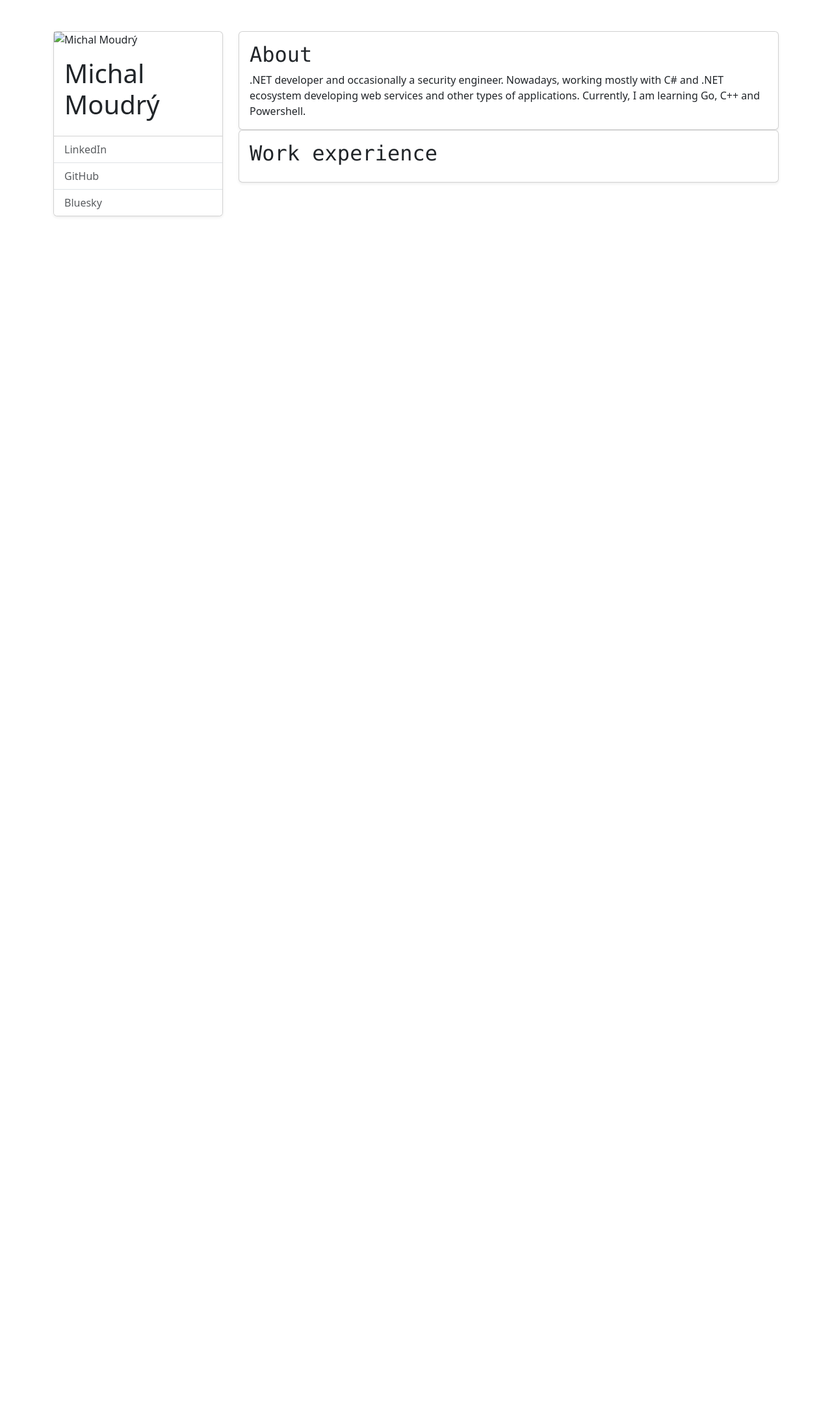
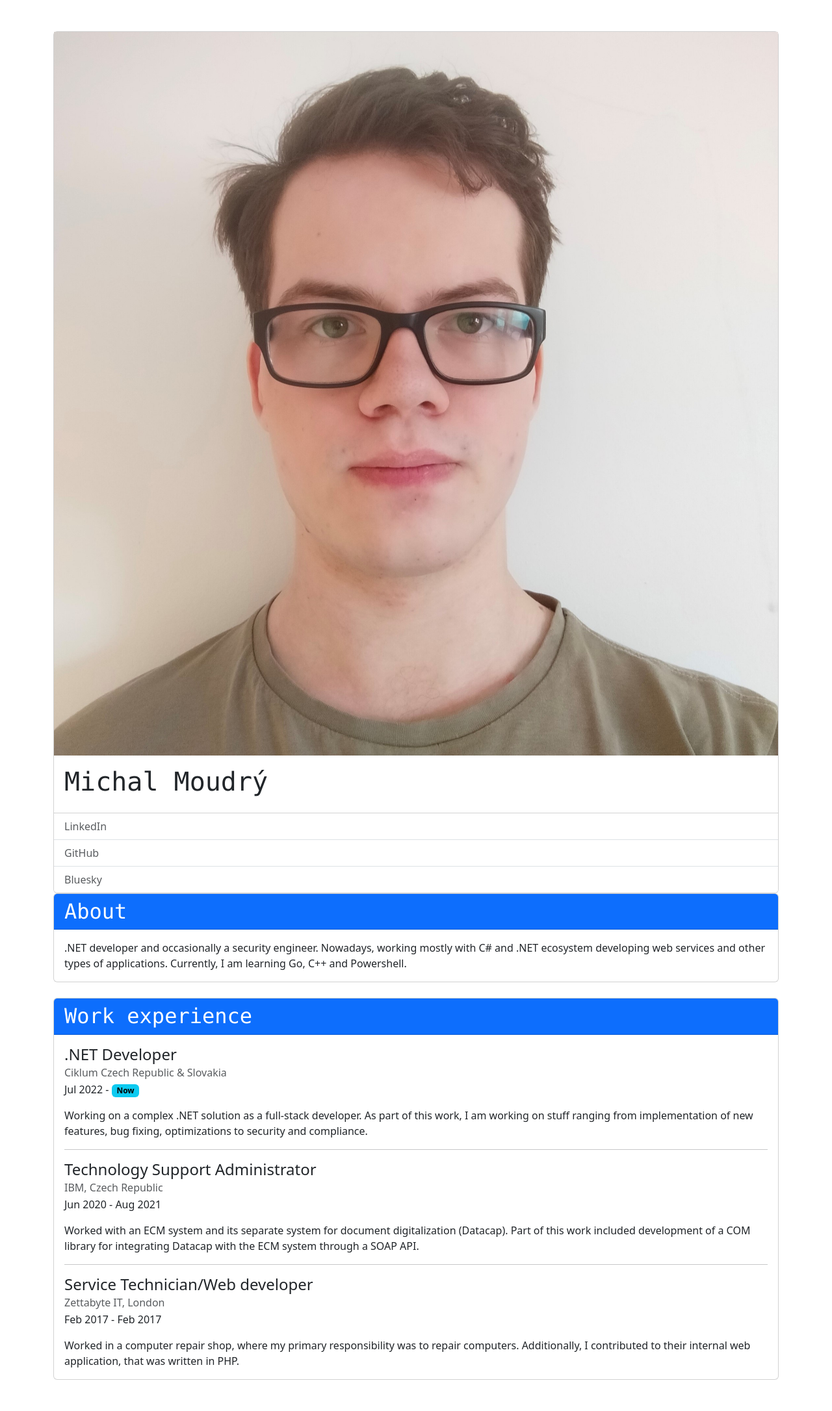
Before and after one commit to MichalMoudry/michalmoudry.github.io, a Jekyll site: the page built from index.html, in a window 1280 px wide. Shown: the whole page at 65% size. Built offline with Jekyll 4.4.1, drawn with Linux system fonts in a browser that asks for light colours; before the commit the page ends 900 px from its top, so only the background shows below that.

Commit message:
Finished work exp section

```diff
--- a/_includes/head.html
+++ b/_includes/head.html
@@ -4,8 +4,8 @@
     <meta name="author" content="Michal Moudrý" />
     <meta name="description" content="{{ site.description }}">
     <title>{% if page.title %}{{ page.title }}{% else %}{{ site.title }}{% endif %}</title>
-    <link rel="stylesheet" href="{{ "/lib/css/bootstrap.min.css" | prepend: site.baseurl }}">
-    <script src="{{ "/lib/js/bootstrap.bundle.min.js" | prepend: site.baseurl }}"></script>
+    <link rel="stylesheet" href="{{ "/css/bootstrap.min.css" | prepend: site.baseurl }}">
+    <script src="{{ "/js/bootstrap.bundle.min.js" | prepend: site.baseurl }}"></script>
     <link
         rel="canonical"
         href="{{ page.url | replace:'index.html','' | prepend: site.baseurl | prepend: site.url }}">
--- a/_includes/workexperience.html
+++ /dev/null
@@ -1 +0,0 @@
-<h2 class="card-title font-monospace">Work experience</h2>
--- /dev/null
+++ b/_includes/workexperiences.html
@@ -0,0 +1,35 @@
+<div class="card-header text-bg-primary">
+    <h2 class="font-monospace mb-0">Work experience</h2>
+</div>
+<div class="card-body">
+    <h3 class="card-title fs-4">.NET Developer</h3>
+    <h4 class="card-subtitle fs-6 mb-1 text-body-secondary">Ciklum Czech Republic & Slovakia</h4>
+    <p class="card-text">Jul 2022 - <span class="badge text-bg-info">Now</span></p>
+    <p class="card-text">
+        Working on a complex .NET solution as a full-stack developer.
+        As part of this work, I am working on stuff ranging from implementation
+        of new features, bug fixing, optimizations to security and compliance.
+    </p>
+
+    <hr class="border-dashed" />
+
+    <h3 class="card-title fs-4">Technology Support Administrator</h3>
+    <h4 class="card-subtitle fs-6 mb-1 text-body-secondary">IBM, Czech Republic</h4>
+    <p class="card-text">Jun 2020 - Aug 2021</p>
+    <p class="card-text">
+        Worked with an ECM system and its separate system for document digitalization
+        (Datacap). Part of this work included development of a COM library for
+        integrating Datacap with the ECM system through a SOAP API.
+    </p>
+
+    <hr class="border-dashed" />
+
+    <h3 class="card-title fs-4">Service Technician/Web developer</h3>
+    <h4 class="card-subtitle fs-6 mb-1 text-body-secondary">Zettabyte IT, London</h4>
+    <p class="card-text">Feb 2017 - Feb 2017</p>
+    <p class="card-text">
+        Worked in a computer repair shop, where my primary responsibility was to
+        repair computers. Additionally, I contributed to their internal web application,
+        that was written in PHP.
+    </p>
+</div>
--- /dev/null
+++ b/css/main.css
@@ -0,0 +1,3 @@
+.border-dashed {
+    border-style: dashed;
+}
--- a/index.html
+++ b/index.html
@@ -4,15 +4,15 @@ layout: default
 
 <div class="container py-5">
     <div class="row">
-        <div class="col-3">
-            <div class="card shadow-sm">
+        <div class="lg-col-4">
+            <div class="card">
                 <img
-                    src="{{ /assets/profile-image.jpg | prepend: site.baseurl }}"
+                    src="/assets/profile-image.jpg"
                     alt="Michal Moudrý"
                     draggable="false"
                     class="rounded-t" />
                 <div class="card-body">
-                    <h1 class="card-title">Michal Moudrý</h1>
+                    <h1 class="card-title font-monospace">Michal Moudrý</h1>
                 </div>
                 <div class="list-group list-group-flush">
                     <a
@@ -38,9 +38,11 @@ layout: default
         </div>
 
         <div class="col">
-            <div class="card shadow-sm">
+            <div class="card">
+                <div class="card-header text-bg-primary">
+                    <h2 class="font-monospace mb-0">About</h2>
+                </div>
                 <div class="card-body">
-                    <h2 class="card-title font-monospace">About</h2>
                     <p class="card-text">
                         .NET developer and occasionally a security engineer. Nowadays, working mostly with C# and .NET
                         ecosystem developing web services and other types of applications. Currently, I am learning Go,
@@ -49,10 +51,8 @@ layout: default
                 </div>
             </div>
 
-            <div class="card shadow-sm">
-                <div class="card-body">
-                    {% include workexperience.html %}
-                </div>
+            <div class="card mt-4">
+                {% include workexperiences.html %}
             </div>
         </div>
     </div>
```
Also changed, not shown: css/bootstrap.min.css (renamed from lib/css/bootstrap.min.css), js/bootstrap.bundle.min.js (renamed from lib/js/bootstrap.bundle.min.js).
